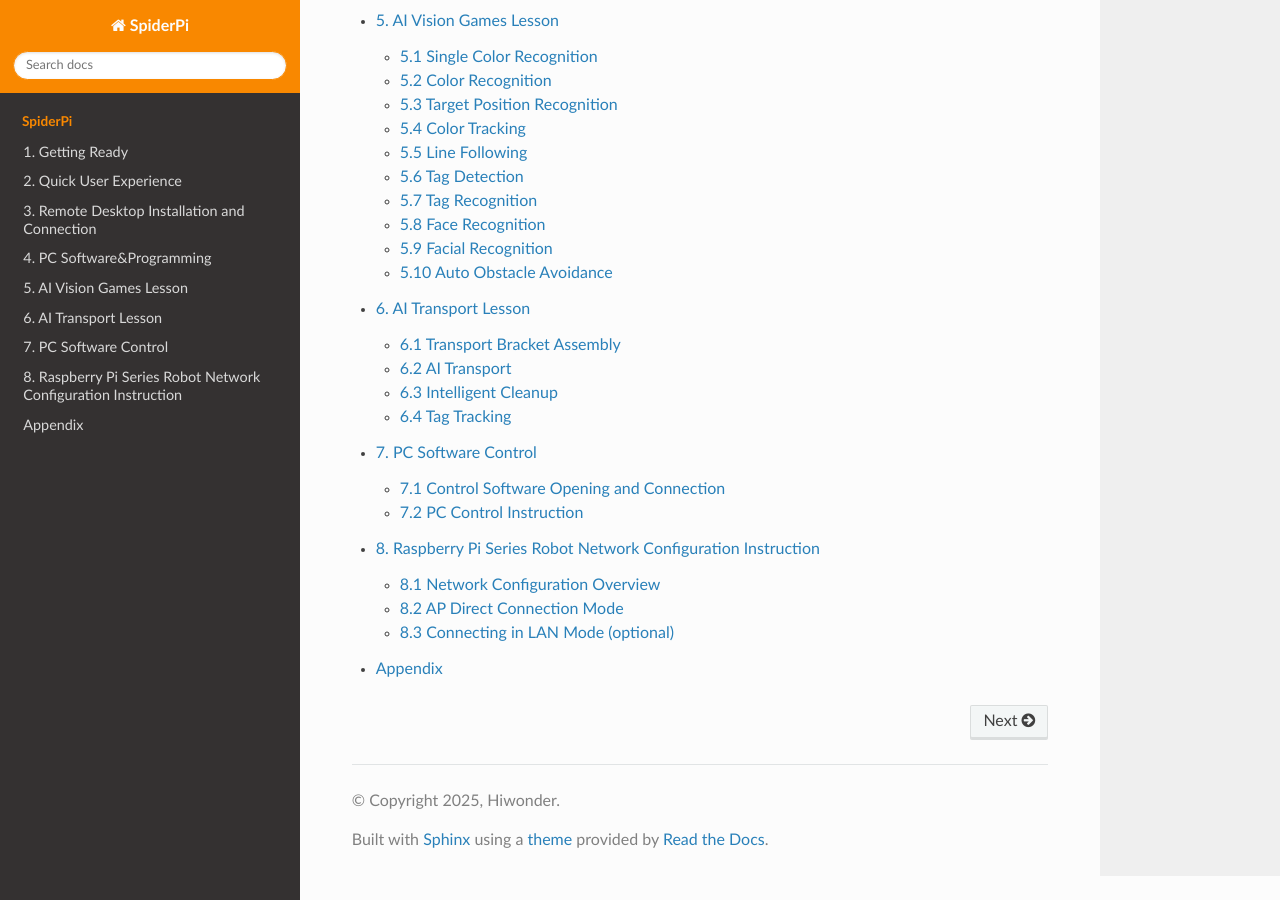
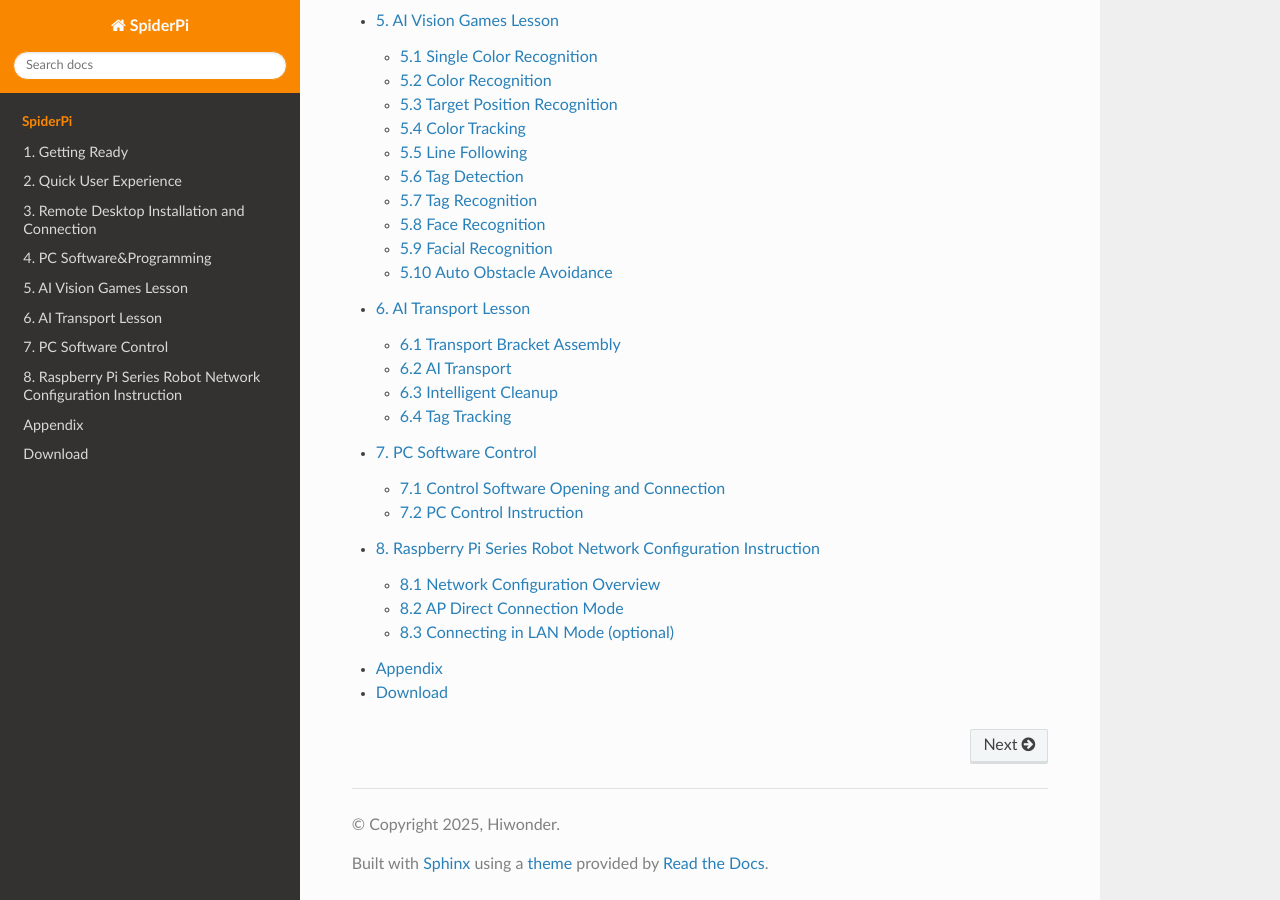
Before and after one commit to Hiwonder-docs/SpiderPi, a Sphinx documentation site: the page built from source/index.rst, in a window 1280 px wide and 900 px high, scrolled down 655 px. Built offline with Sphinx 7.4.7 and the Read the Docs theme 3.1.0, drawn with Linux system fonts in a browser that asks for light colours.

Commit message:
SpiderPi 2

```diff
--- a/source/index.rst
+++ b/source/index.rst
@@ -20,3 +20,4 @@ SpiderPi
    docs/11.computer_control_robot.md
    docs/10_network_configuration.md
    docs/resources_download
+   Download <https://drive.google.com/drive/folders/1JcNMB9jYfjnA1peUOlWMIEcAWo83I8wa?usp=sharing>
```
Also changed, not shown: 6 other files.
